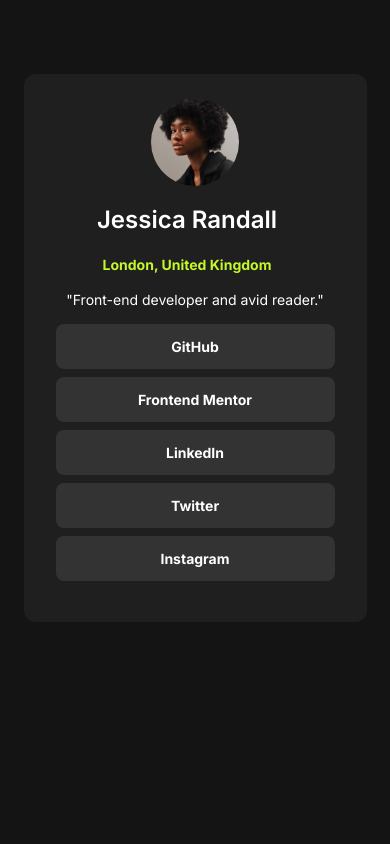
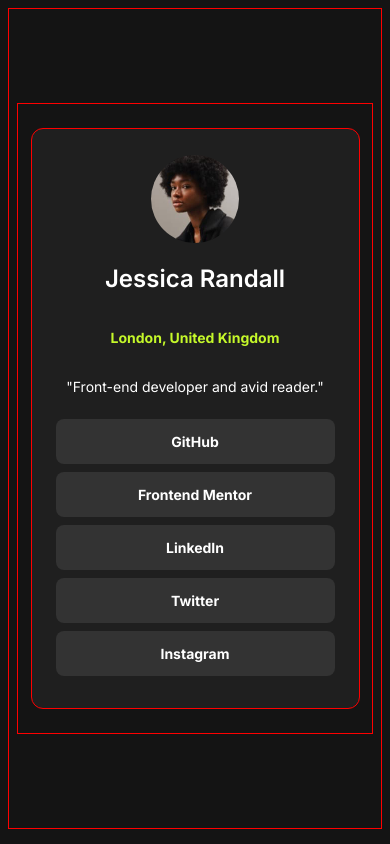
Before and after one commit to flavio-ui/perfil-de-links-sociais, a plain HTML site: page index.html in a window 390 px wide. Drawn offline with Linux system fonts and the light colour scheme.

Commit message:
versão para telas pequenas pronta

```diff
--- a/estilos/style.css
+++ b/estilos/style.css
@@ -6,14 +6,11 @@
     --font-principal: "Inter", sans-serif;
 }
 
-/*
-
-*/
-
-@media all and (max-width: 600px) {
 body {
+    border: 1px solid red;
     background-color: hsl(0, 0%, 8%);
-        margin-top: 50px;
+    align-content: center;
+    height: 97vh;
 }
 
 img {
@@ -25,26 +22,29 @@
 }
 
 div#conteiner {
+    border: 1px solid red;
     display: flex;
     justify-content: center;
     align-items: center;
     margin: 8px;
+    padding: 0px 24px;
 }
 
 
 div#filho {
+    border: 1px solid red;
     background-color: hsl(0, 0%, 12%);
-        width: 279;
-        height: 500px;
+    width: 279px;
+    height: 531px;
     padding: 24px;
     border-radius: 12px;
     margin: 24px;
     flex-direction: column;
     align-items: center;
-
+    display: flex;
 }
 
-    div > h1 {
+h1 {
     color: hsl(0, 0%, 100%);
     text-align: center;
     font-family: var(--font-principal);
@@ -87,10 +87,8 @@
     align-items: center;
     border-radius: 8px;
     margin:  8px;
-
     width: 255px;
     height: 21px;
-
     font-family: var(--font-principal);
     font-size: 14px;
     font-weight: 700;
@@ -101,4 +99,3 @@
     background-color: hsl(75, 94%, 57%);
     color: black;
 }
-}
```
Also changed, not shown: index.html (+2 -2 lines). Lines whose indentation alone changed are shown as unchanged.
